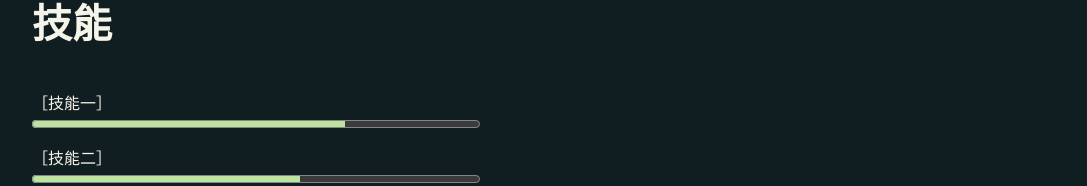
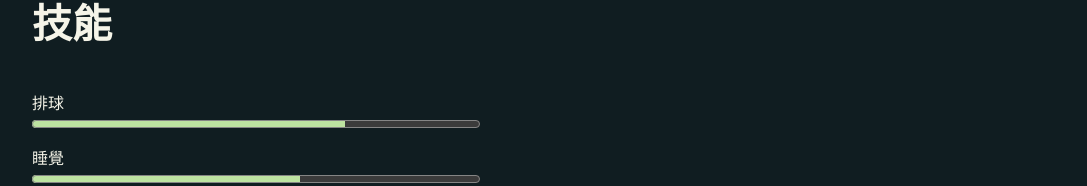
Before and after one commit to spencerohman/intro-cs-portfolio, a plain HTML site: page index.html in a window 1280 px wide. Shown: the part 614-800 px from the top of the page, without its empty margins (96-1183 px from the left). Drawn offline with Linux system fonts and the light colour scheme.

Commit message:
feat: add selected skills

```diff
--- a/index.html
+++ b/index.html
@@ -33,7 +33,7 @@
     </section>
     <section id="skills">
       <h2>技能</h2>
-      <ul class="skill-list bars"><li><label for="skill-a">［技能一］</label><progress id="skill-a" max="100" value="70">70%</progress></li><li><label for="skill-b">［技能二］</label><progress id="skill-b" max="100" value="60">60%</progress></li><li><label for="skill-c">［技能三］</label><progress id="skill-c" max="100" value="50">50%</progress></li></ul>
+      <ul class="skill-list bars"><li><label for="skill-a">排球</label><progress id="skill-a" max="100" value="70">70%</progress></li><li><label for="skill-b">睡覺</label><progress id="skill-b" max="100" value="60">60%</progress></li><li><label for="skill-c">吃飯</label><progress id="skill-c" max="100" value="50">50%</progress></li></ul>
     </section>
     <section id="experience">
       <h2>經歷</h2>
```
